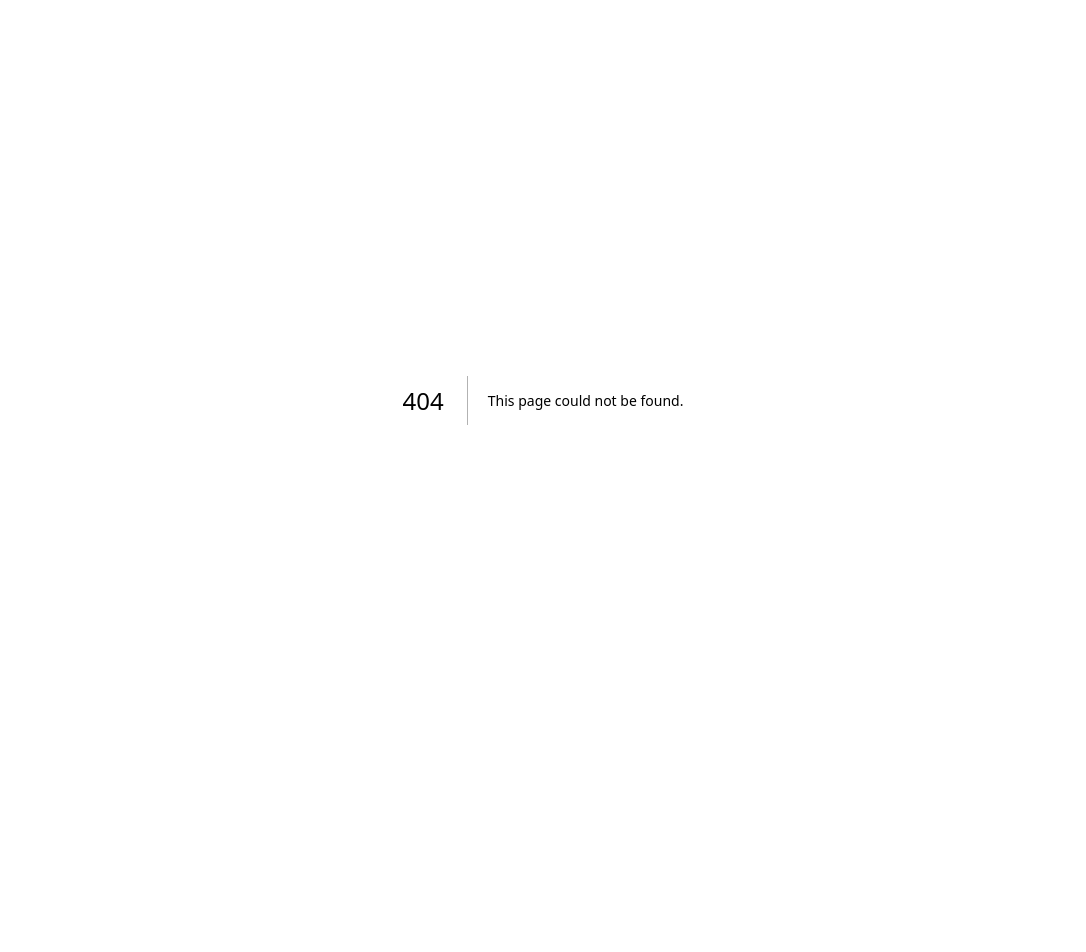
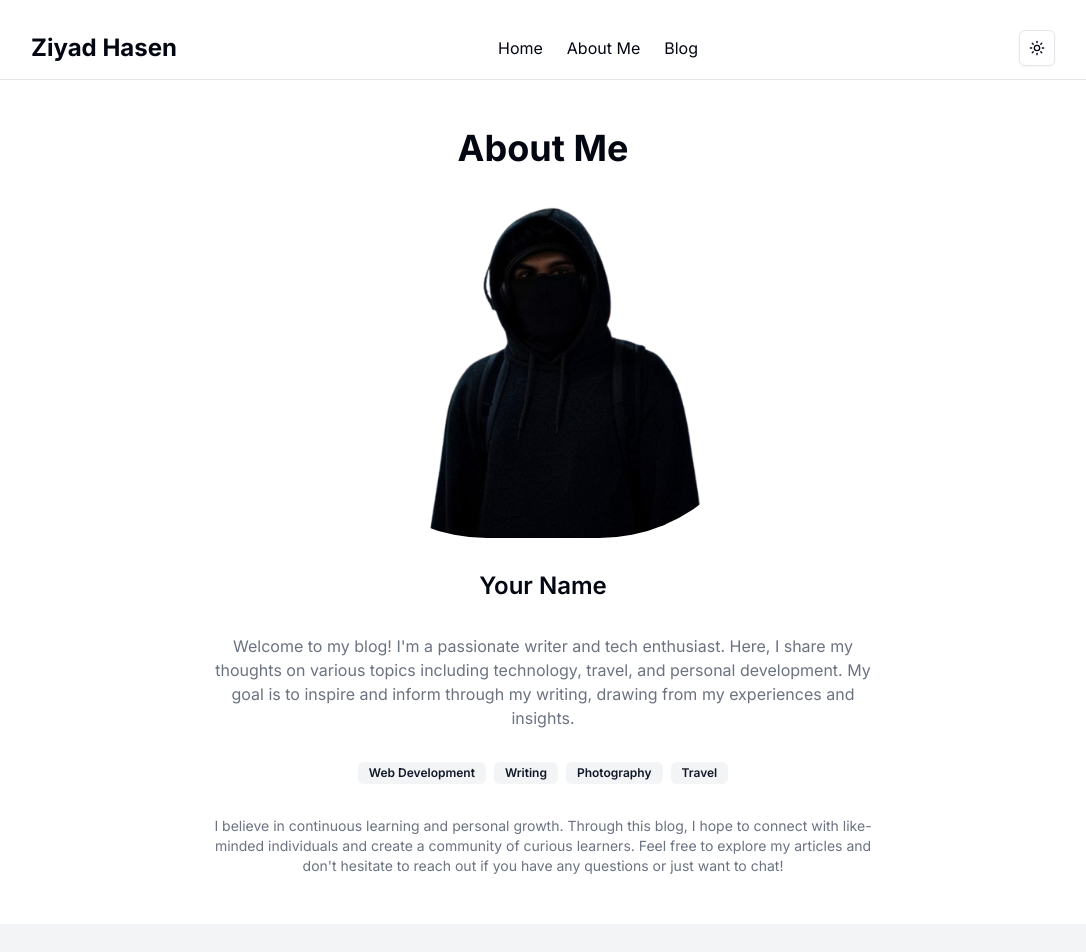
Before and after one commit to ZiyadHasen/My-blog, a Next.js app: page /about in a window 1280 px wide. Before the commit this address had no page. Shown: the top 952 px of the page, without its empty margins (97-1183 px from the left). Before the commit the page ends 800 px from the top, so only its background shows below. Built offline with nearby package versions, Linux system fonts and the light colour scheme.

Commit message:
about me added

```diff
--- /dev/null
+++ b/app/about/page.tsx
@@ -0,0 +1,49 @@
+import { Badge } from "@/components/ui/badge";
+import Container from "../components/container";
+import { Footer } from "../components/footer";
+import Image from "next/image";
+import image from "@/public/Image/Image.png";
+
+const page = () => {
+  return (
+    <div className="flex flex-col h-screen">
+      <Container>
+        {" "}
+        <div className="flex flex-col items-center space-y-8 py-12">
+          <h1 className="text-4xl font-bold">About Me</h1>
+          <Image
+            src={image}
+            alt="Your Name"
+            width={450}
+            height={450}
+            className="rounded-full"
+          />
+          <h2 className="text-2xl font-semibold">Your Name</h2>
+          <p className="text-center text-muted-foreground max-w-2xl">
+            Welcome to my blog! I&apos;m a passionate writer and tech
+            enthusiast. Here, I share my thoughts on various topics including
+            technology, travel, and personal development. My goal is to inspire
+            and inform through my writing, drawing from my experiences and
+            insights.
+          </p>
+          <div className="flex flex-wrap justify-center gap-2">
+            <Badge variant="secondary">Web Development</Badge>
+            <Badge variant="secondary">Writing</Badge>
+            <Badge variant="secondary">Photography</Badge>
+            <Badge variant="secondary">Travel</Badge>
+          </div>
+          <p className="text-sm text-center text-muted-foreground max-w-2xl">
+            I believe in continuous learning and personal growth. Through this
+            blog, I hope to connect with like-minded individuals and create a
+            community of curious learners. Feel free to explore my articles and
+            don&apos;t hesitate to reach out if you have any questions or just
+            want to chat!
+          </p>
+        </div>
+      </Container>
+      <Footer />
+    </div>
+  );
+};
+
+export default page;
--- a/app/components/footer.tsx
+++ b/app/components/footer.tsx
@@ -3,7 +3,7 @@ import { Twitter, Github, Linkedin, Instagram } from "lucide-react";
 
 export function Footer() {
   return (
-    <footer className="w-full py-[6rem] bg-gray-100 dark:bg-gray-900">
+    <footer className="w-full py-[3rem] bg-gray-100 dark:bg-gray-900">
       <div className="flex flex-col px-[2rem] sm:px-[4rem] gap-6">
         <div className="flex flex-col md:flex-row justify-between items-center border-b border-gray-200 dark:border-gray-700 pb-4 gap-4">
           {/* Left section */}
--- a/app/components/nav-bar.tsx
+++ b/app/components/nav-bar.tsx
@@ -9,9 +9,9 @@ export function Navbar() {
   const [isMenuOpen, setIsMenuOpen] = useState(false); // To toggle the mobile menu
 
   return (
-    <nav className="sticky top-0 z-50 flex items-center pt-4 justify-between px-6 bg-background border-b h-[80px]">
+    <nav className="sticky top-0 z-50 flex items-center pt-4 justify-between px-4 sm:px-8 md:px-12 lg:px-24 xl:px-32 bg-background border-b h-[80px]">
       <Link href="/" className="text-2xl font-bold">
-        Your Name
+        Ziyad Hasen
       </Link>
 
       {/* Desktop & Tablet Navigation Links */}
@@ -31,12 +31,6 @@ export function Navbar() {
       <div className="flex items-center space-x-4 sm:space-x-6 md:space-x-8">
         {/* Adjusted spacing for mobile to desktop */}
         <ModeToggleWrapper />
-        <Link
-          href="/contact"
-          className="hover:bg-slate-300 dark:hover:bg-slate-700 border border-black dark:border-white bg-white dark:bg-black px-3 py-1 rounded"
-        >
-          Contact Me
-        </Link>
 
         {/* Mobile Menu Button */}
         <div className="md:hidden flex items-center">
--- a/app/layout.tsx
+++ b/app/layout.tsx
@@ -1,6 +1,8 @@
 import "./globals.css";
 import { Inter } from "next/font/google";
 import { ThemeProvider } from "./components/theme-provider";
+
+import { Navbar } from "./components/nav-bar";
 
 const inter = Inter({ subsets: ["latin"] });
 
@@ -18,7 +20,8 @@ export default function RootLayout({
     <html lang="en" suppressHydrationWarning>
       <body className={inter.className}>
         <ThemeProvider attribute="class" defaultTheme="system" enableSystem>
-          {children}
+          <Navbar />
+          <main>{children}</main>
         </ThemeProvider>
       </body>
     </html>
--- a/app/page.tsx
+++ b/app/page.tsx
@@ -1,17 +1,15 @@
-import Link from "next/link";
-import { Navbar } from "./components/nav-bar";
-import { Footer } from "./components/footer";
-import { Testimonials } from "./components/testimonials";
+import Container from "@/app/components/container";
 import { Button } from "@/components/ui/button";
-import Container from "@/app/components/container";
-import AboutTopics from "./components/about-topics";
 import image from "@/public/Image/image.svg";
 import Image from "next/image";
+import Link from "next/link";
+import AboutTopics from "./components/about-topics";
+import { Testimonials } from "./components/testimonials";
+import { Footer } from "./components/footer";
 
 export default function Home() {
   return (
     <div className="flex flex-col min-h-screen">
-      <Navbar />
       <Container>
         <main className="flex-grow pt-16">
           <section className="mb-12 text-center">
@@ -27,13 +25,7 @@ export default function Home() {
           </section>
           <section className="flex justify-center items-center my-8">
             <div className="w-full max-w-xs sm:max-w-sm md:max-w-xs lg:max-w-sm xl:max-w-md">
-              <Image
-                src={image}
-                alt="Blog illustration"
-                layout="responsive"
-                // width={300}
-                // height={150}
-              />
+              <Image src={image} alt="Blog illustration" layout="responsive" />
             </div>
           </section>
 
--- /dev/null
+++ b/components/ui/badge.tsx
@@ -0,0 +1,36 @@
+import * as React from "react"
+import { cva, type VariantProps } from "class-variance-authority"
+
+import { cn } from "@/lib/utils"
+
+const badgeVariants = cva(
+  "inline-flex items-center rounded-md border px-2.5 py-0.5 text-xs font-semibold transition-colors focus:outline-none focus:ring-2 focus:ring-ring focus:ring-offset-2",
+  {
+    variants: {
+      variant: {
+        default:
+          "border-transparent bg-primary text-primary-foreground shadow hover:bg-primary/80",
+        secondary:
+          "border-transparent bg-secondary text-secondary-foreground hover:bg-secondary/80",
+        destructive:
+          "border-transparent bg-destructive text-destructive-foreground shadow hover:bg-destructive/80",
+        outline: "text-foreground",
+      },
+    },
+    defaultVariants: {
+      variant: "default",
+    },
+  }
+)
+
+export interface BadgeProps
+  extends React.HTMLAttributes<HTMLDivElement>,
+    VariantProps<typeof badgeVariants> {}
+
+function Badge({ className, variant, ...props }: BadgeProps) {
+  return (
+    <div className={cn(badgeVariants({ variant }), className)} {...props} />
+  )
+}
+
+export { Badge, badgeVariants }
```
Also changed, not shown: app/blog/page.tsx (renamed from app/dashboard/page.tsx), public/Image/Image.png (added).
